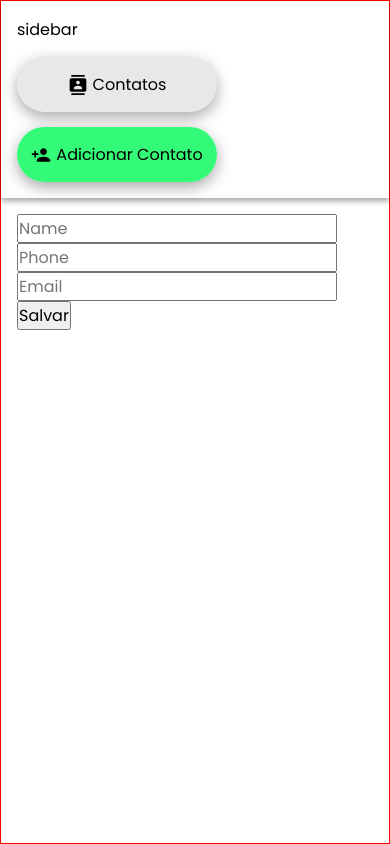
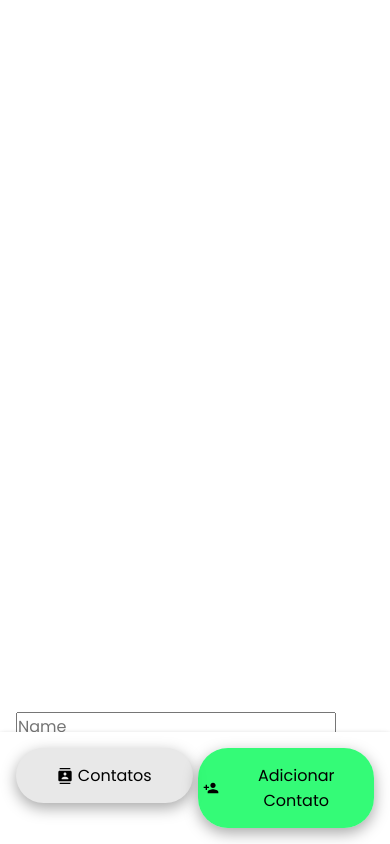
Before and after one commit to vf-jara/pecege-test, a React (Vite) app: page /addContact in a window 390 px wide. Built offline with nearby package versions, Linux system fonts and the light colour scheme; no server answers.

Commit message:
inserida responsividade da sidebar

```diff
--- a/src/Global.style.ts
+++ b/src/Global.style.ts
@@ -29,5 +29,8 @@ export const GlobalStyle = createGlobalStyle`
         text-decoration: none;
         font-family: Poppins;
         font-size: 16px;
+        a{
+            -webkit-tap-highlight-color: transparent;
+        }
     }
 `
--- a/src/components/Button/Button.style.ts
+++ b/src/components/Button/Button.style.ts
@@ -33,16 +33,24 @@ export const StyledButton = styled.button<ButtonProps>`
     box-shadow: none;
   }
 
+  &:hover{
+    background-color: #e8e8ef;
+  }
+
   &:active {
     transform: scale(0.95);
     box-shadow: 0 0 5px rgba(0, 0, 0, 0.3);
   }
+
 
   /* Estilos para a variante 'green' */
   ${(props) =>
     props.variant === 'green' &&
     `
     background-color: rgb(2, 250, 85, 0.8);
+    &:hover{
+        background-color: rgb(2,250,99);
+    }
   `}
 
   /* Estilos para a variante 'red' */
--- a/src/pages/Home.styles.ts
+++ b/src/pages/Home.styles.ts
@@ -2,12 +2,11 @@ import styled from "styled-components";
 
 export const HomeContainer = styled.div`
   width: 100%;
-  height: 100%;
   min-height: 100vh;
-  border: 1px solid red;
   display: flex;
+  position:relative;
   @media(max-width:480px){
-    flex-direction: column;
+    flex-direction: column-reverse;
   }
 `;
 
@@ -18,9 +17,37 @@ export const Sidebar = styled.div`
   display: flex;
   gap: 15px;
   flex-direction: column;
+  background-color: white;
   @media(max-width:480px){
     width: 100%;
+    position: fixed;
+    bottom: 0;
   }
+  & img{
+    margin-bottom: 20px;
+    @media(max-width:480px){
+      display:none;
+      margin-bottom: 0;
+    }
+  }
+  @media(min-width:481px) and (max-width: 780px){
+    width: 30%;
+  }
+`;
+export const NavigationContainer = styled.div`
+  width: 100%;
+  display: flex;
+  flex-direction: column;
+  gap: 15px;
+  @media(max-width:480px){
+    display: grid;
+    grid-template-columns: 1fr 1fr;
+    gap:5px;
+    & > span{
+      font-size: 12px;
+    }
+  }
+
 `;
 
 export const ContentsContainer = styled.div`
--- a/src/pages/Home.tsx
+++ b/src/pages/Home.tsx
@@ -1,8 +1,9 @@
 import Button from '../components/Button/Button.js'
-import {HomeContainer, Sidebar, ContentsContainer} from './Home.styles.js'
+import {HomeContainer, Sidebar, ContentsContainer, NavigationContainer} from './Home.styles.js'
 import { Link, Outlet } from 'react-router-dom'
 import ContactsIcon from '@mui/icons-material/Contacts';
 import PersonAddIcon from '@mui/icons-material/PersonAdd';
+import Logo from '../assets/logo-fixed.svg'
 
 export default function Home() {
 
@@ -11,18 +12,19 @@ export default function Home() {
     <>
     <HomeContainer>
       <Sidebar>
-        sidebar
+        <img src={Logo}></img>
+        <NavigationContainer>
           <Link to={"/"}>
             <Button variant='default' >
-            <ContactsIcon fontSize='small' color="inherit"/> Contatos
+              <ContactsIcon fontSize='inherit' color="inherit"/><span>Contatos</span>
             </Button>
           </Link>
           <Link to={"/addContact"}>
             <Button variant='green' >
-            <PersonAddIcon fontSize='small' color='inherit'/> Adicionar Contato
+              <PersonAddIcon fontSize='inherit' color='inherit'/><span>Adicionar Contato</span>
             </Button>
           </Link>
-
+        </NavigationContainer>
       </Sidebar>
       <ContentsContainer>
         <Outlet/>
```
Also changed, not shown: src/assets/logo-fixed.svg (added). Lines whose indentation alone changed are shown as unchanged.
